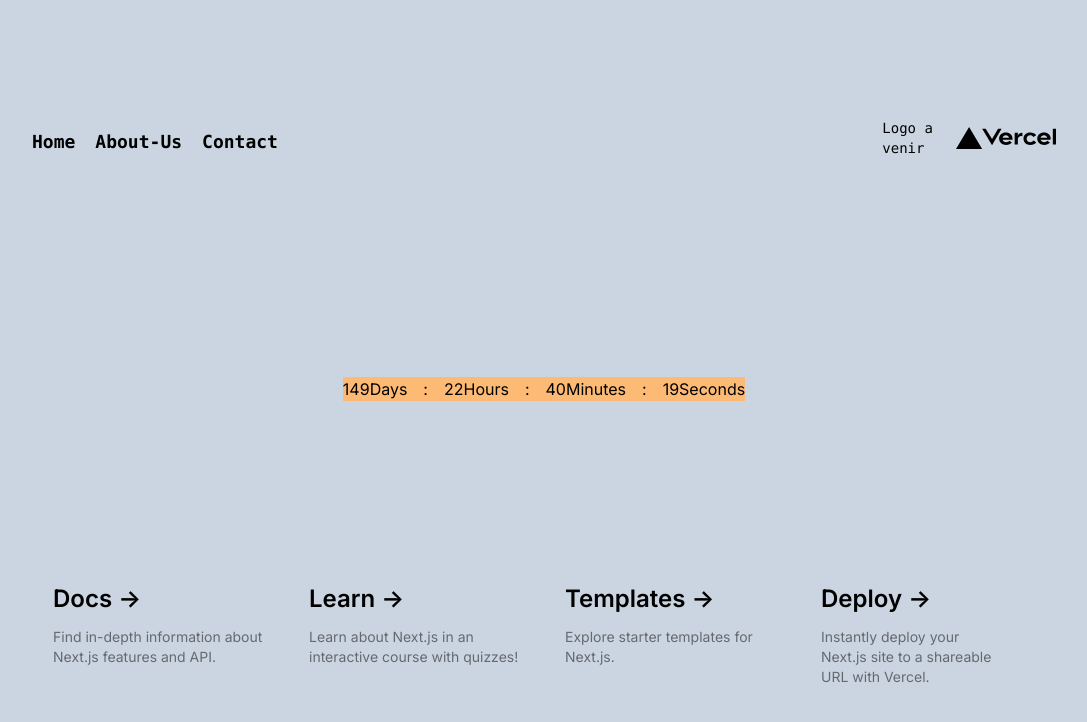
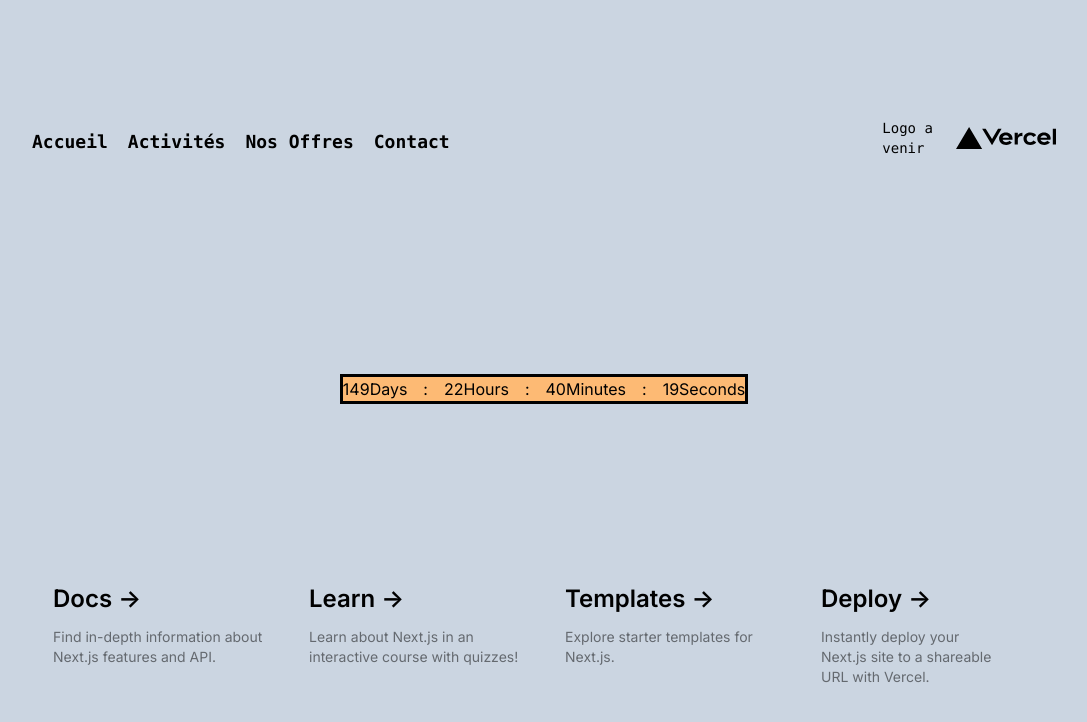
Before and after one commit to cardgis/la-mother-GP, a Next.js app: page / in a window 1280 px wide. Shown: the top 722 px of the page, without its empty margins (96-1183 px from the left). Built offline with nearby package versions, Linux system fonts and the light colour scheme.

Commit message:
update du menu de navigation

```diff
--- a/src/app/page.js
+++ b/src/app/page.js
@@ -7,11 +7,15 @@ export default function Home() {
       <div className="z-10 items-center justify-between w-full max-w-5xl font-mono text-sm lg:flex mb-36">
         <p className="flex justify-start w-full gap-5 pt-8 pb-6">
           <code className="font-mono text-lg font-bold rounded-lg cursor-pointer hover:bg-amber-600 hover:text-white">
-            Home
+            Accueil
           </code>
           <code className="font-mono text-lg font-bold rounded-lg cursor-pointer hover:bg-amber-600 hover:text-white">
-            About-Us{" "}
+            Activités{" "}
           </code>
+          <code className="font-mono text-lg font-bold rounded-lg cursor-pointer hover:bg-amber-600 hover:text-white">
+            Nos Offres
+          </code>
+
           <code className="font-mono text-lg font-bold rounded-lg cursor-pointer hover:bg-amber-600 hover:text-white">
             Contact
           </code>
--- a/src/components/countdown.js
+++ b/src/components/countdown.js
@@ -41,7 +41,7 @@ function Countdown() {
     <div>
       <>
         <div>
-          <div className="flex gap-4 ">
+          <div className="flex gap-4 outline">
             <div>
               <span className="time">{days}</span>
               <span className="label">Days</span>
```
